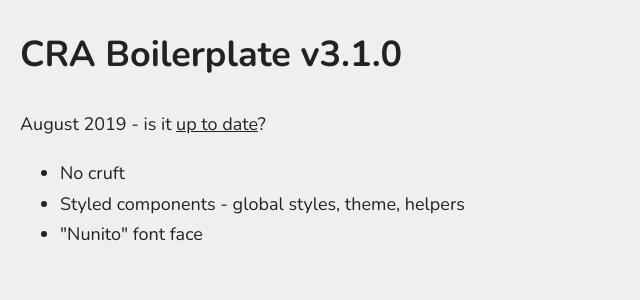
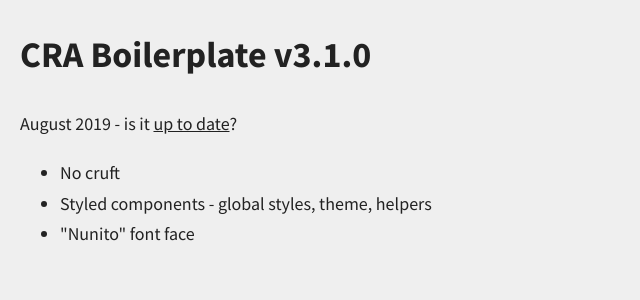
Before and after one commit to murbar/cra-boilerplate, a React (Create React App) app: page / in a window 1280 px wide. Shown: the top 300 px of the page, without its empty margins (0-640 px from the left). Built offline with nearby package versions, Linux system fonts and the light colour scheme.

Commit message:
Change font to Source Sans Pro

```diff
--- a/public/index.html
+++ b/public/index.html
@@ -7,7 +7,7 @@
     <meta name="theme-color" content="#000000" />
     <link rel="manifest" href="%PUBLIC_URL%/manifest.json" />
     <link
-      href="https://fonts.googleapis.com/css?family=Nunito:400,400i,700,700i&display=swap"
+      href="https://fonts.googleapis.com/css?family=Source+Sans+Pro:400,400i,700,700i&display=swap"
       rel="stylesheet"
     />
     <title>CRA Boilerplate v3.0.1</title>
--- a/src/styles/theme.js
+++ b/src/styles/theme.js
@@ -14,7 +14,7 @@ const theme = {
     primary: colors.green
   },
   inputBorderRadius: `0.5rem`,
-  fontFamily: "'Nunito', sans-serif",
+  fontFamily: "'Source Sans Pro', sans-serif",
   media
 };
 
```
